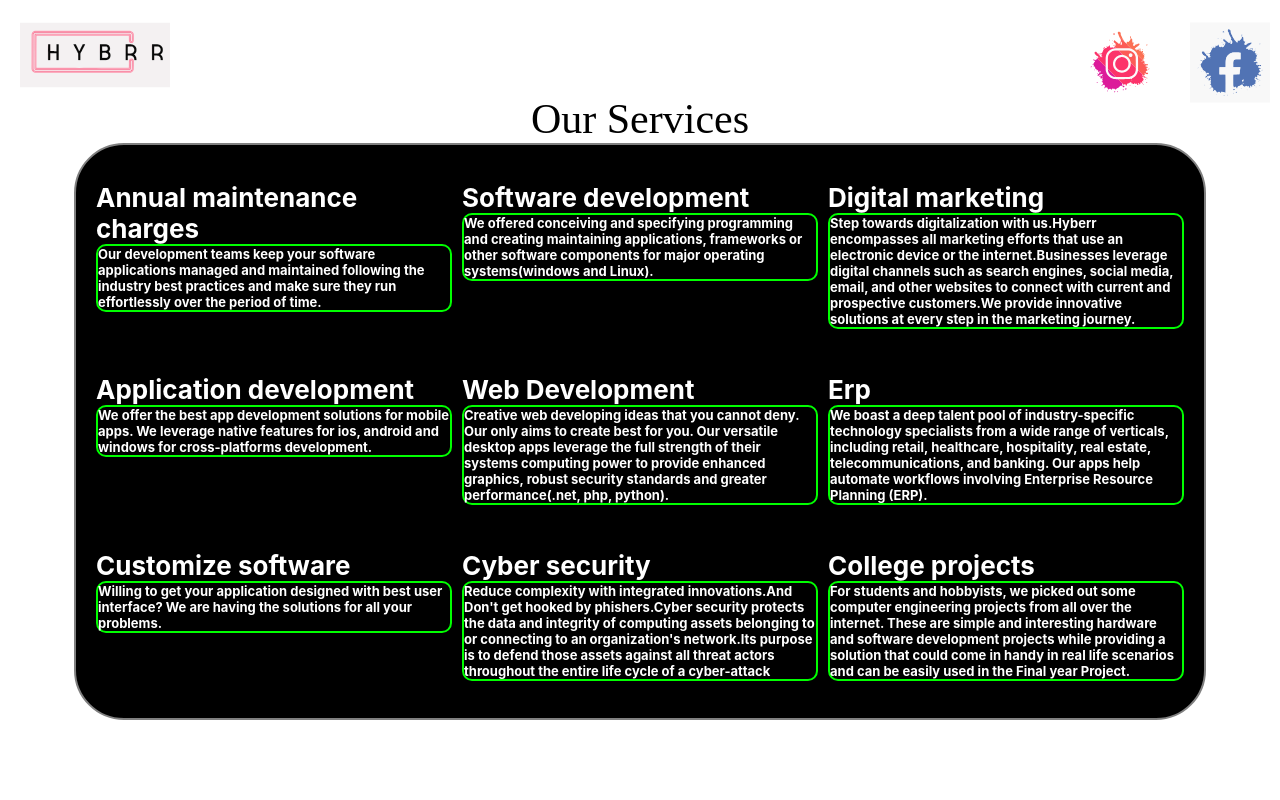
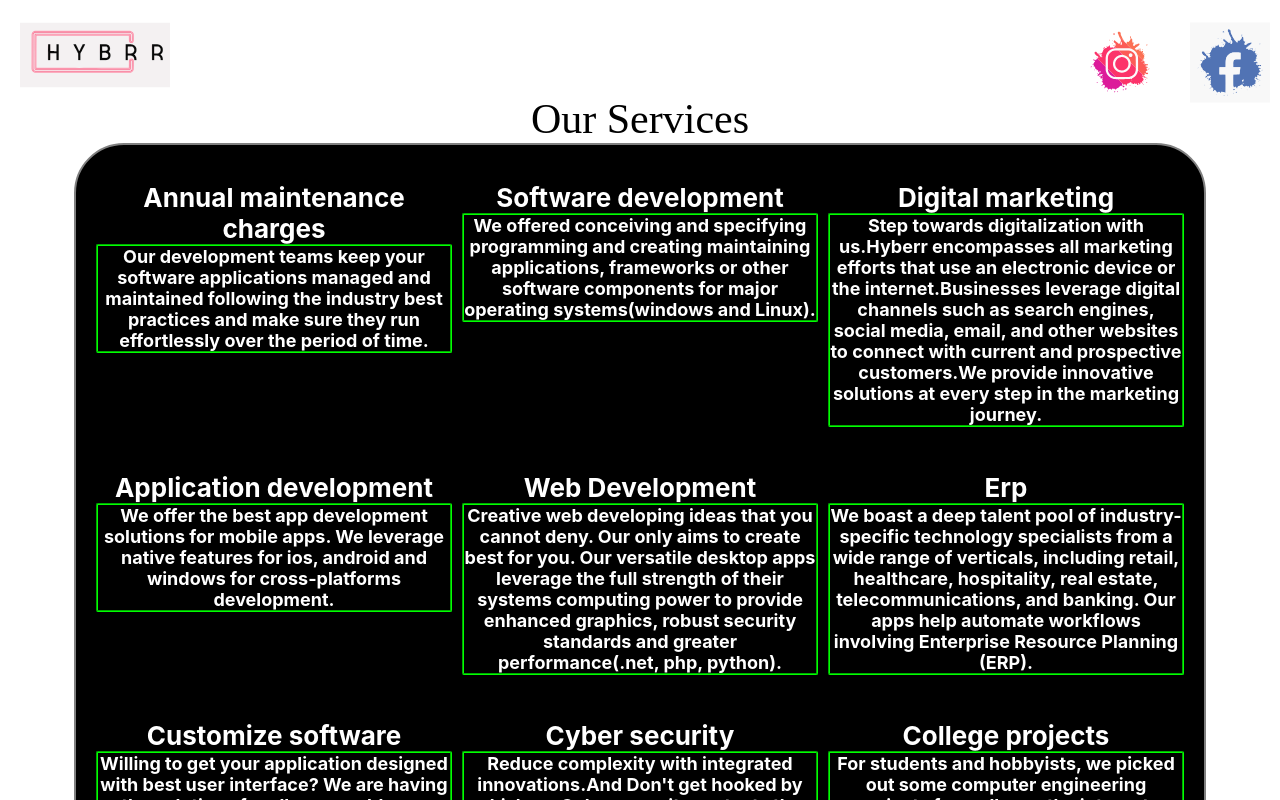
Before and after one commit to Hybrr/Hybrr, a React (Create React App) app in the folder hybrr/: page / in a window 1280 px wide. Shown: the top 800 px of the page. Built offline with nearby package versions, Linux system fonts and the light colour scheme; a web font is replaced by a local one.

Commit message:
minor changes

```diff
--- /dev/null
+++ b/hybrr/src/component/aboutus/aboutus.component.jsx
@@ -0,0 +1 @@
+import React from 'react';
--- a/hybrr/src/pages/homepage/homepage.styles.css
+++ b/hybrr/src/pages/homepage/homepage.styles.css
@@ -6,6 +6,7 @@
   grid-template-columns: 1fr 1fr 1fr;
   grid-gap: 10px;
   padding: 20px;
+  text-align: center;
   border: 2px solid gray;
   border-radius: 50px;
   background-color: black;
@@ -13,8 +14,19 @@
 }
 
 .content {
-  font-size: small;
+  text-align: center;
+  font-size: large;
   border: 2px solid #00ff00;
-  border-radius: 10px;
-  color: white;
+  border-style: groove;
+  border-radius: 2px;
+  -webkit-animation: neon1 1.5s ease-in-out infinite alternate;
+  -moz-animation: neon1 1.5s ease-in-out infinite alternate;
+  animation: neon1 1.5s ease-in-out infinite alternate;
 }
+
+.content:hover {
+  color: #ba01ff;
+  -webkit-animation: none;
+  -moz-animation: none;
+  animation: none;
+}
```
